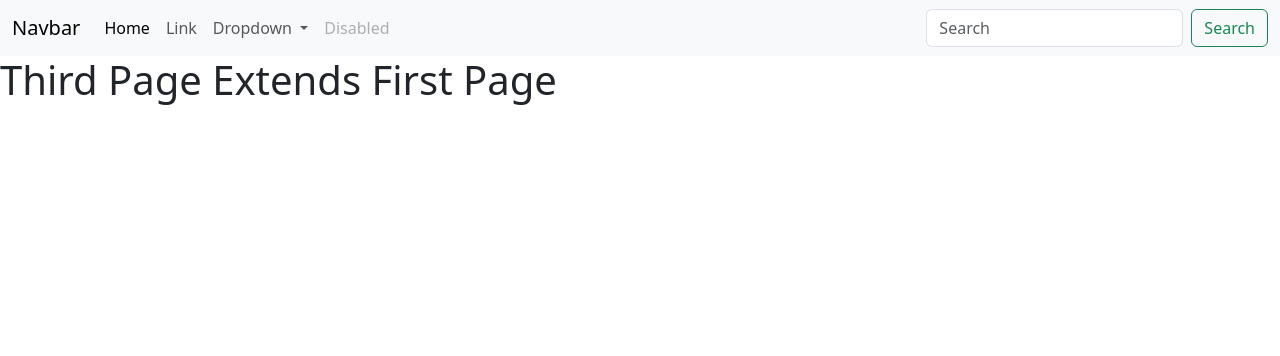
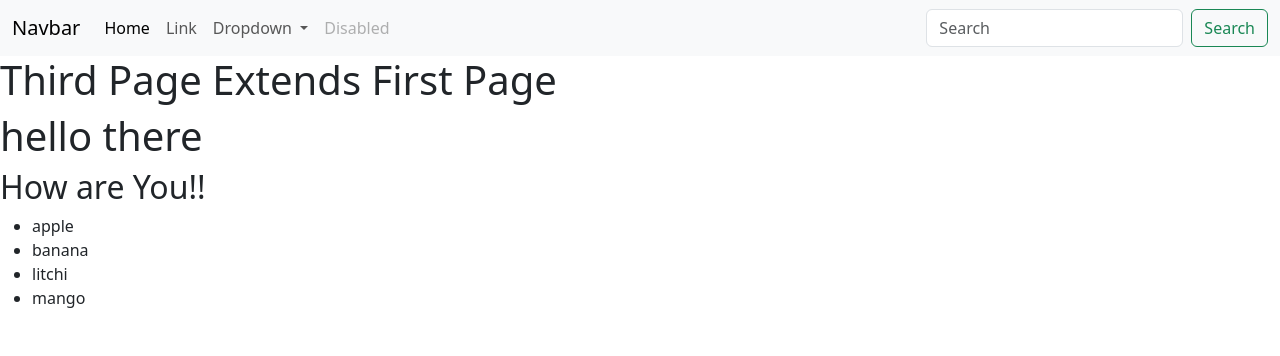
Before and after one commit to A-Rakin/Learning-Django, a Django app: page /mythirdpage in a window 1280 px wide. Shown: the top 356 px of the page. Run offline with Django 5.2, Linux system fonts and the light colour scheme.

Commit message:
context function, use of dictionary, variables. Worked on views.py and third.html

```diff
--- a/myfirstproject/myfirstapp/views.py
+++ b/myfirstproject/myfirstapp/views.py
@@ -27,4 +27,12 @@ def mysecondpage(request):
     return render(request,'second.html')
 
 def mythirdpage(request):
-    return render(request,'third.html')
+    var = 'hello there'
+    greeting = 'How are You!!'
+    fruits = ['apple','banana','litchi','mango']
+    mydictionary = {
+        "var" : var,
+        "Greetings":greeting,
+        "myfruits":fruits
+    }
+    return render(request,'third.html',context=mydictionary)
--- a/myfirstproject/templates/third.html
+++ b/myfirstproject/templates/third.html
@@ -4,4 +4,11 @@
 
 {% block content %}
 <h1>Third Page Extends First Page</h1>
+<h1>{{var}}</h1>
+<h2>{{Greetings}}</h2>
+<ul>
+    {% for eachfruit in myfruits %}
+        <li>{{eachfruit}}</li>
+    {% endfor %}
+</ul>
 {% endblock %}
```
